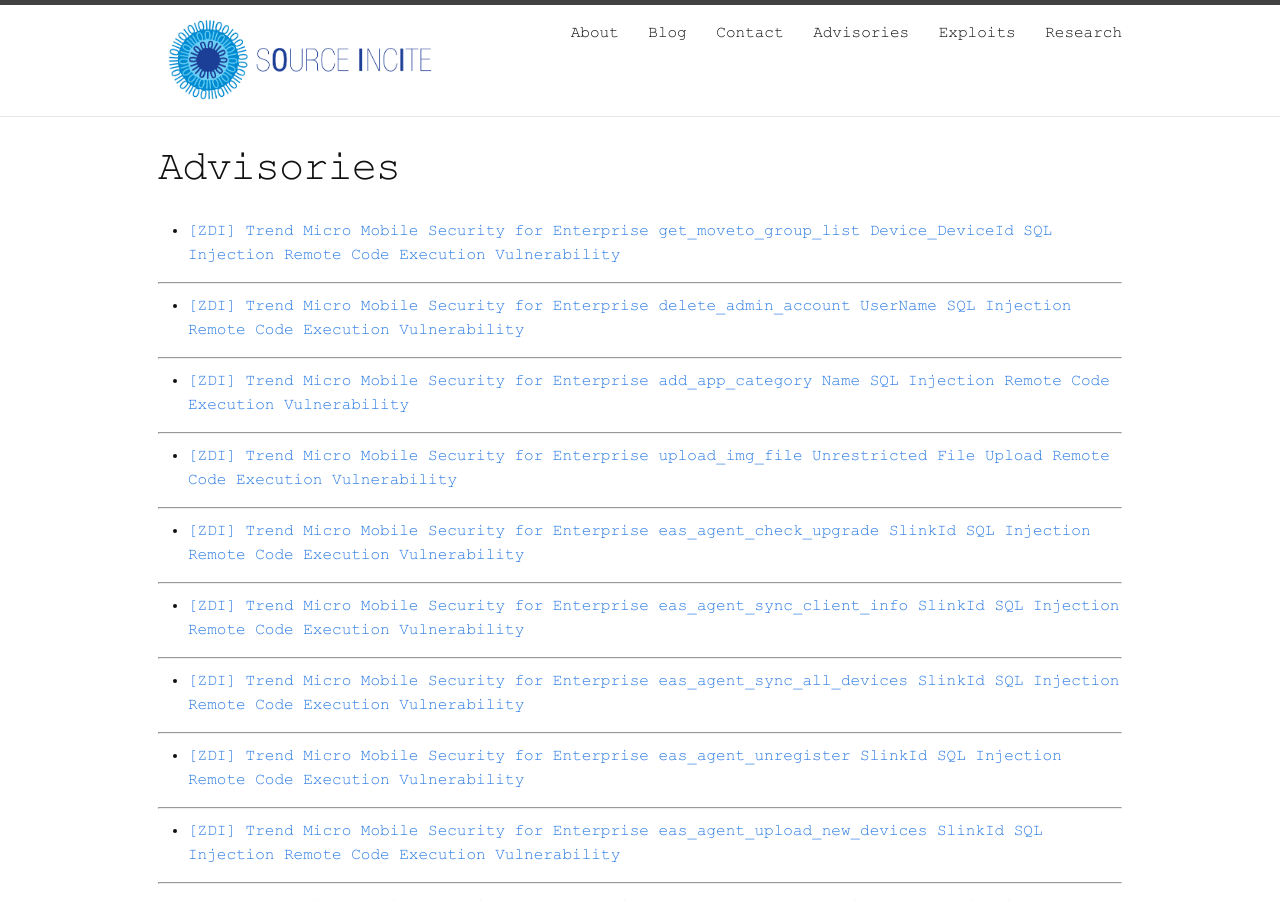
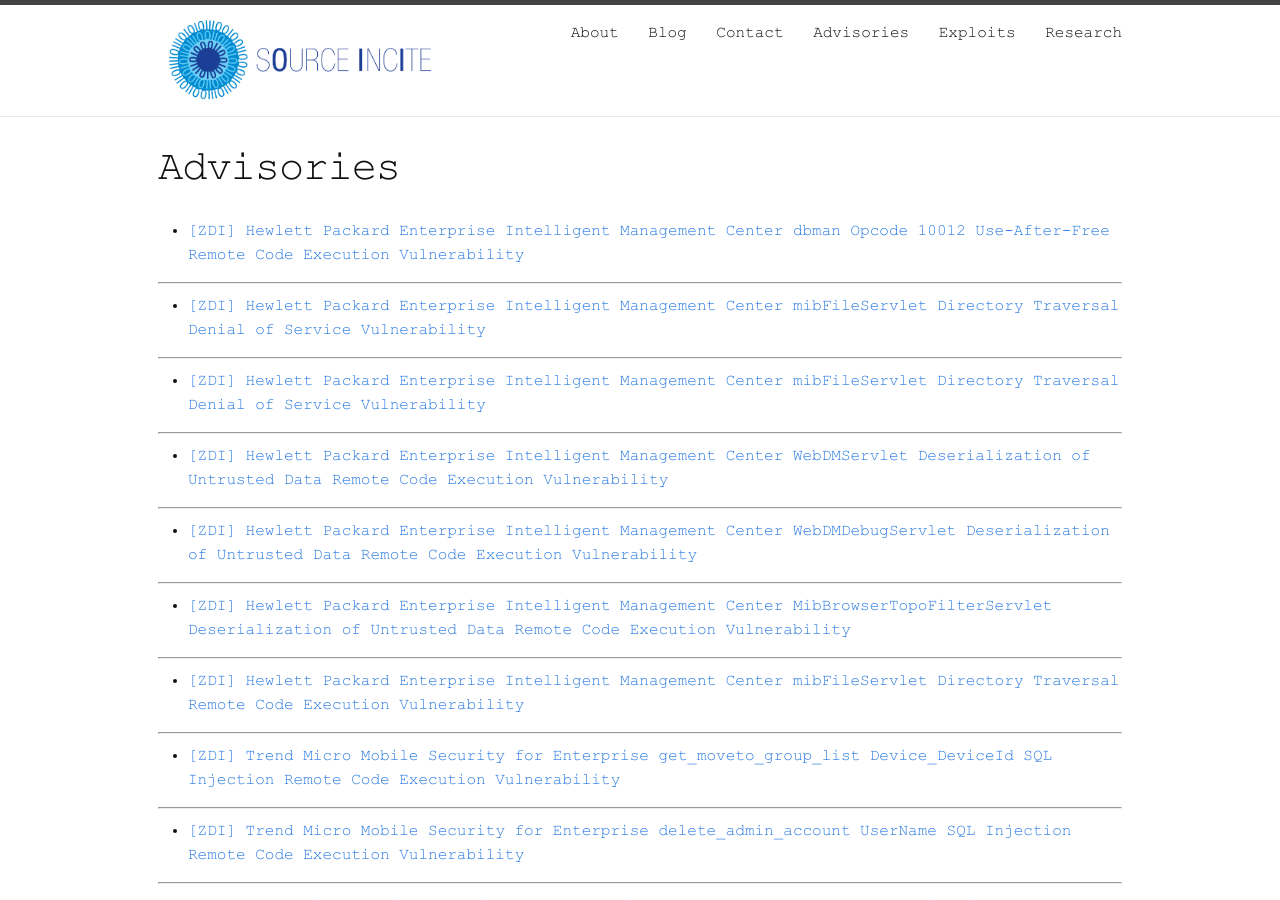
Before and after one commit to sourceincite/sourceincite.github.io, a Jekyll site: the page built from advisories/index.md, in a window 1280 px wide and 900 px high. Built offline with Jekyll 4.4.1, drawn with Linux system fonts in a browser that asks for light colours.

Commit message:
added new advisories

```diff
--- a/advisories/index.md
+++ b/advisories/index.md
@@ -4,6 +4,34 @@
 permalink: /advisories/
 ---
 
+* [[ZDI] Hewlett Packard Enterprise Intelligent Management Center dbman Opcode 10012 Use-After-Free Remote Code Execution Vulnerability](http://www.zerodayinitiative.com/advisories/ZDI-17-836/)
+
+---
+
+* [[ZDI] Hewlett Packard Enterprise Intelligent Management Center mibFileServlet Directory Traversal Denial of Service Vulnerability](http://www.zerodayinitiative.com/advisories/ZDI-17-835/)
+
+---
+
+* [[ZDI] Hewlett Packard Enterprise Intelligent Management Center mibFileServlet Directory Traversal Denial of Service Vulnerability](http://www.zerodayinitiative.com/advisories/ZDI-17-834/)
+
+---
+
+* [[ZDI] Hewlett Packard Enterprise Intelligent Management Center WebDMServlet Deserialization of Untrusted Data Remote Code Execution Vulnerability](http://www.zerodayinitiative.com/advisories/ZDI-17-833/)
+
+---
+
+* [[ZDI] Hewlett Packard Enterprise Intelligent Management Center WebDMDebugServlet Deserialization of Untrusted Data Remote Code Execution Vulnerability](http://www.zerodayinitiative.com/advisories/ZDI-17-832/)
+
+---
+
+* [[ZDI] Hewlett Packard Enterprise Intelligent Management Center MibBrowserTopoFilterServlet Deserialization of Untrusted Data Remote Code Execution Vulnerability](http://www.zerodayinitiative.com/advisories/ZDI-17-831/)
+
+---
+
+* [[ZDI] Hewlett Packard Enterprise Intelligent Management Center mibFileServlet Directory Traversal Remote Code Execution Vulnerability](http://www.zerodayinitiative.com/advisories/ZDI-17-830/)
+
+---
+
 * [[ZDI] Trend Micro Mobile Security for Enterprise get_moveto_group_list Device_DeviceId SQL Injection Remote Code Execution Vulnerability](http://www.zerodayinitiative.com/advisories/ZDI-17-810/)
 
 ---
```
